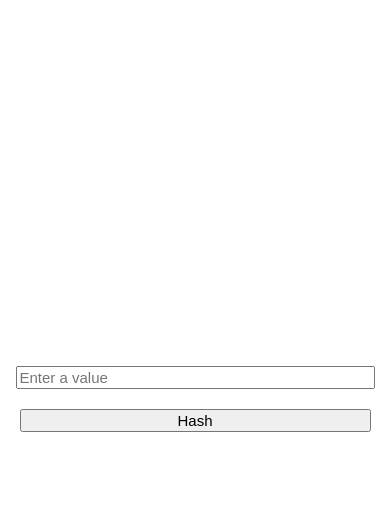
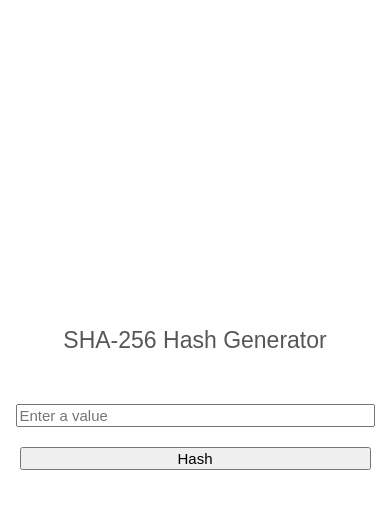
Before and after one commit to reganhw/sha-256, a Flask app: page / in a window 390 px wide. Shown: the top 509 px of the page. Run offline with Flask 3, Linux system fonts and the light colour scheme.

Commit message:
[CSS] Added title.

```diff
--- a/static/style.css
+++ b/static/style.css
@@ -15,6 +15,13 @@ body{
     align-items:center;
     width: 600px;
     max-width: 97vw;
+}
+
+#ttl{
+    font-size: 23px;
+    color: rgb(87, 87, 87);
+    text-align:center;
+    margin-bottom: 50px;
 }
 
 form{
@@ -48,6 +55,9 @@ button{
 }
 
 @media screen and (max-width: 500px) {
+    ttl{
+        font-size: 18px;
+    }
     form{
         flex-direction:column;
     }
--- a/templates/index.html
+++ b/templates/index.html
@@ -8,13 +8,13 @@
 </head>
 <body>
     <div class = "content">
-
+        <div id = "ttl"> SHA-256 Hash Generator</div>
         <form action="/" method="POST">
             <input name="user_input" placeholder="Enter a value"></input>
             <button type="submit">Hash</button>
         </form>
 
-        <div id = resultBox>
+        <div id = "resultBox">
         {% with messages = get_flashed_messages() %}
                 {% for message in messages %}
                     Error: {{ message }}
```
